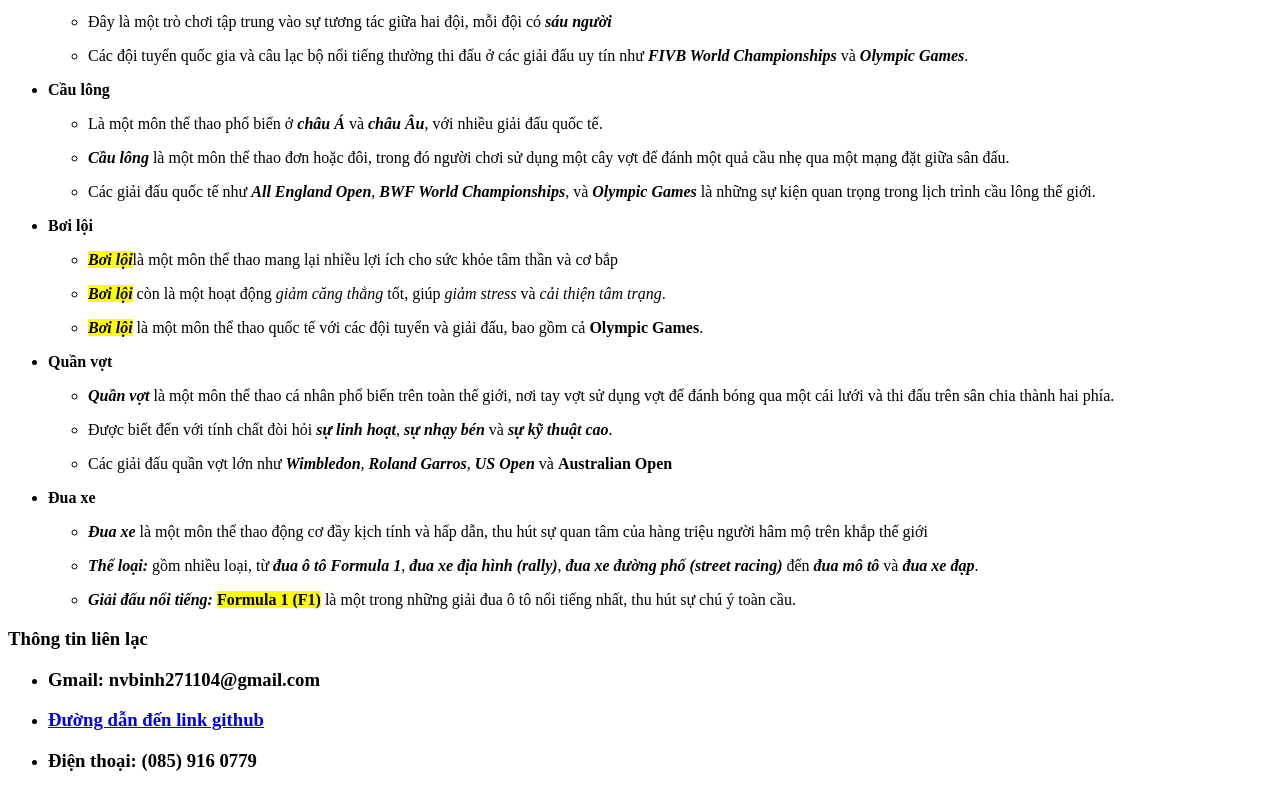
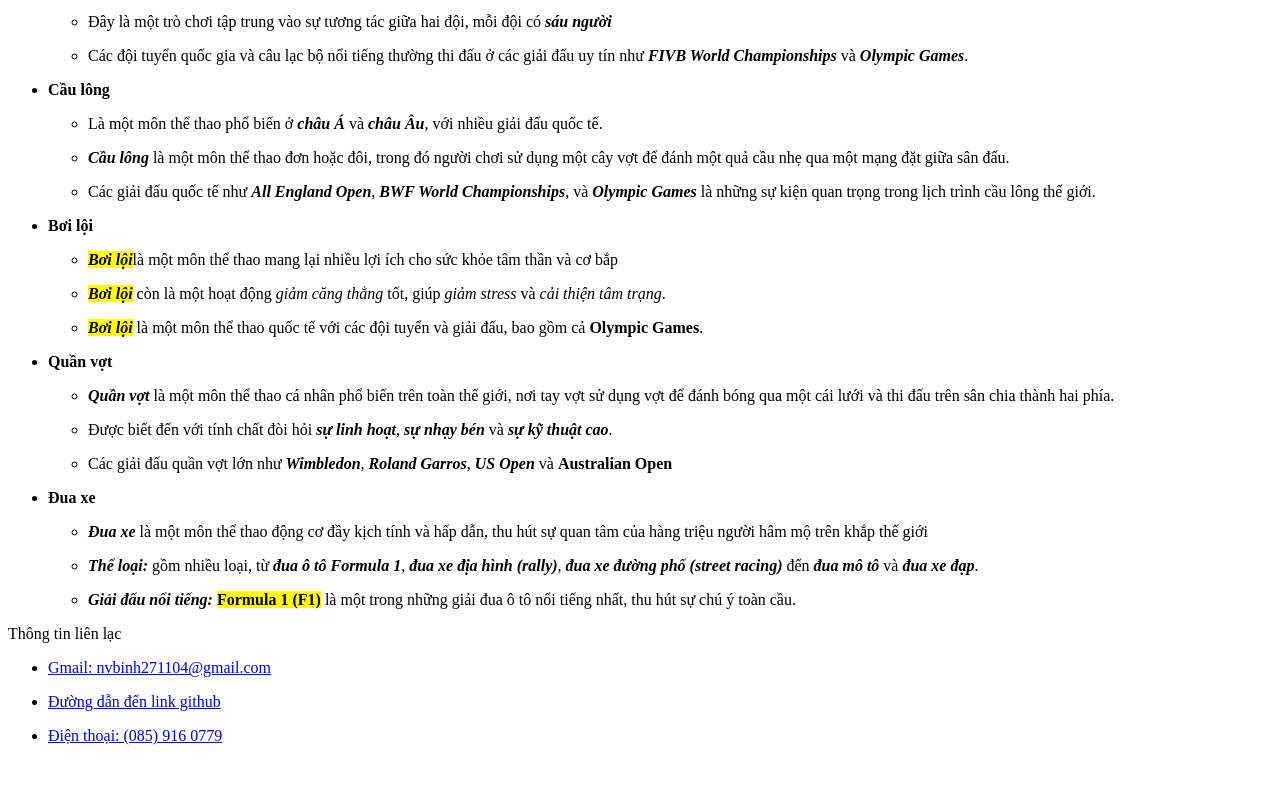
Before and after one commit to Binkeurss/Lab_DKW, a plain HTML site: page Lab1/sports.html in a window 1280 px wide. Shown: the part 600-1391 px from the top of the page. After the commit the page ends 1361 px from the top, so only its background shows below. Drawn offline with Linux system fonts and the light colour scheme.

Commit message:
fix footer

```diff
--- a/Lab1/sports.html
+++ b/Lab1/sports.html
@@ -150,18 +150,16 @@
   </main>
 
   <footer>
-    <h3>Thông tin liên lạc</h3>
+    <p>Thông tin liên lạc</p>
     <ul>
       <li>
-        <h3>Gmail: nvbinh271104@gmail.com</h3>
+          <a href="mailto:nvbinh271104@gmail.com"><p>Gmail: nvbinh271104@gmail.com</p></a>
       </li>
       <li>
-        <a href="https://github.com/Binkeurss/Lab_DKW/tree/main/Lab1">
-          <h3>Đường dẫn đến link github</h3>
-        </a>
+          <a href="https://github.com/Binkeurss/Lab_DKW/tree/main/Lab1"><p>Đường dẫn đến link github</p></a>
       </li>
       <li>
-        <h3>Điện thoại: (085) 916 0779</h3>
+          <a href="tel:+84859160779"><p>Điện thoại: (085) 916 0779</p></a>
       </li>
     </ul>
   </footer>
```
